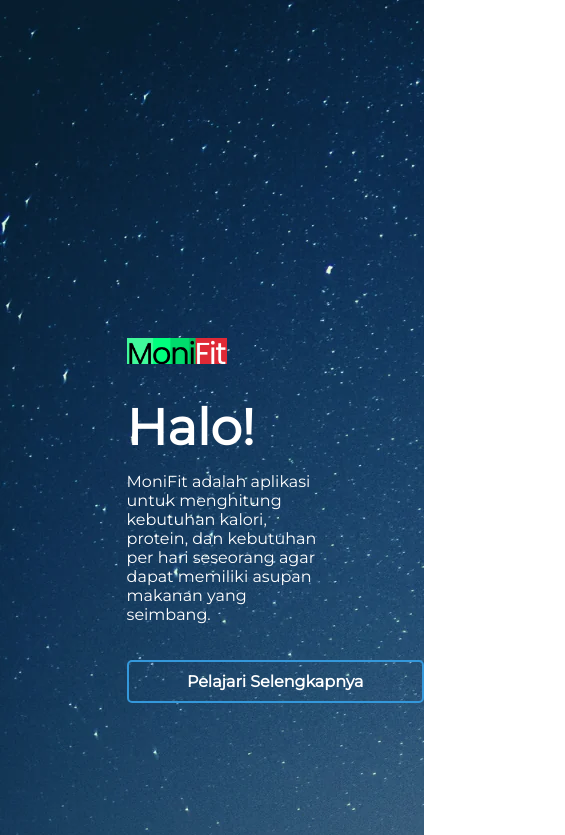
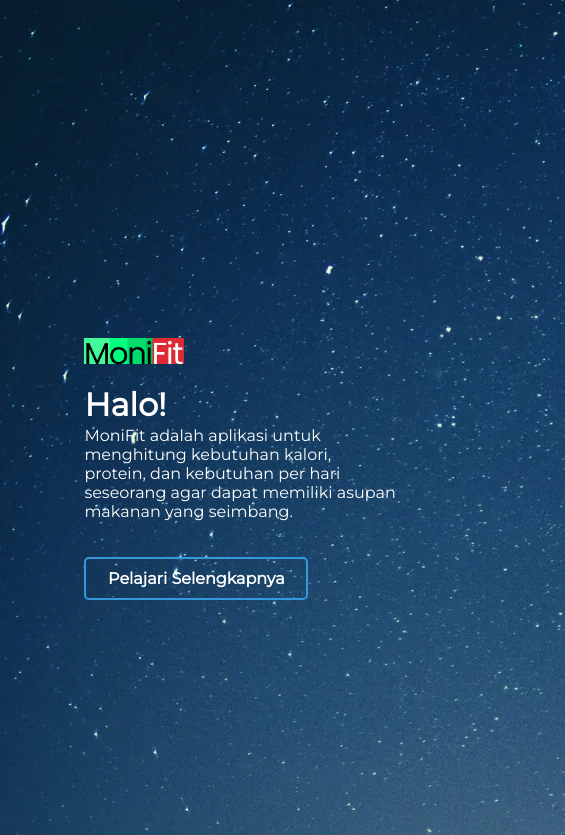
Before and after one commit to stevendotexe/MoniFit, a plain HTML site: page index.html in a window 390 px wide. Shown: the top 835 px of the page, 565 px wide, since content can reach past the window. Drawn offline with Linux system fonts and the light colour scheme.

Commit message:
mobile small fix

```diff
--- a/styles.css
+++ b/styles.css
@@ -6,9 +6,10 @@ body{
 .main-content{
     display: flex;
     flex-direction: column;
-    width: 50%;
+    width: 80%;
     margin-top: 40vh;
-    padding-left: 15vh;
+    padding-left: 10vh;
+    padding-right: 20vh;
 }
 
 .main-content h1, h2, h3, p{
@@ -17,10 +18,11 @@ body{
 }
 
 h1{
-    font-size: 50px;
+    font-size: 2rem;
 }
 p{
     margin-top: -20px;
+    font-size: 1rem;
 }
 .main-content img{
     width: 100px;
@@ -50,7 +52,7 @@ a.button-custom {
     color: #3498db;
     border-radius: 5px;
     transition: background-color 0.3s, color 0.3s;
-    width: 30vh;
+    width: 180px;
     color: white;
 }
 
```
